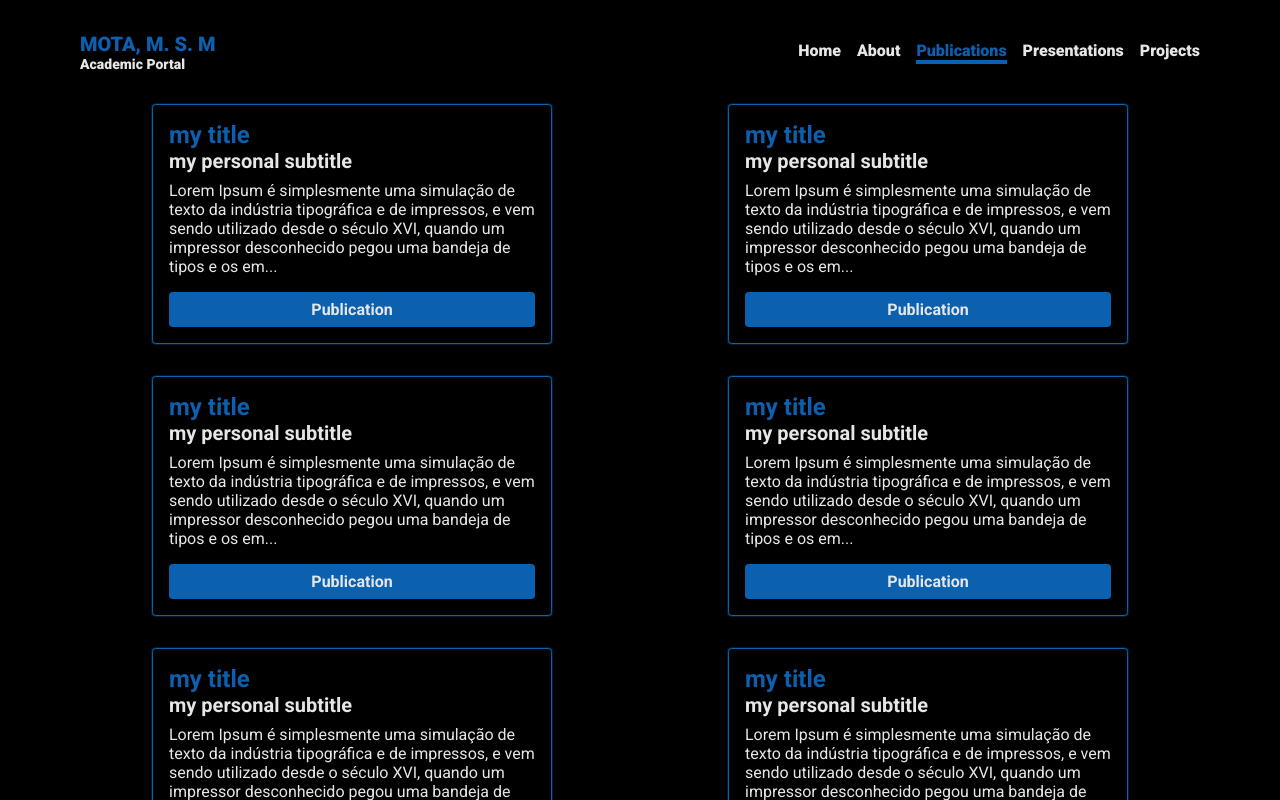
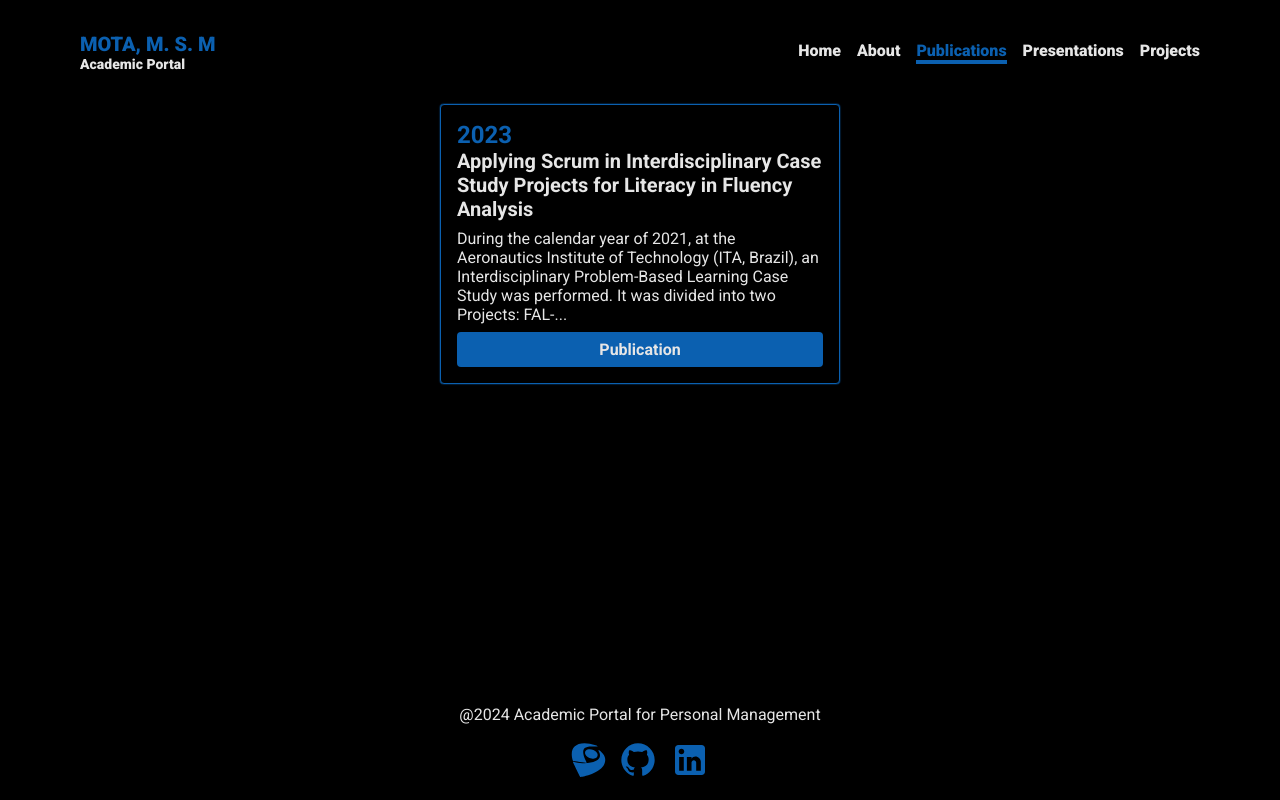
Before and after one commit to Matheus1714/academic-portifolio, a React (Vite) app: page /publications in a window 1280 px wide. Shown: the top 800 px of the page. Built offline with nearby package versions, Linux system fonts and the light colour scheme.

Commit message:
configure pages with data files

```diff
--- a/src/pages/About/index.tsx
+++ b/src/pages/About/index.tsx
@@ -1,56 +1,48 @@
-import { Container, PointTime, Profile, ProfileAuthor, ProfileContent, Timeline } from "./styled"
+import { EnumExperienceType, about } from "../../data/about"
+import { Container, PointTime, Profile, ProfileAuthor, ProfileContent, SectionTitle, Timeline } from "./styled"
 
 export function About(){
-    const experiences = [
-        {
-            year: 2023,
-            title: "ITA",
-            content: "Lorem ipsum dolor sit amet, consectetur adipiscing elit, sed do eiusmod tempor incididunt ut labore."
-        },
-        {
-            year: 2023,
-            title: "ITA",
-            content: "Lorem ipsum dolor sit amet, consectetur adipiscing elit, sed do eiusmod tempor incididunt ut labore."
-        },
-        {
-            year: 2023,
-            title: "ITA",
-            content: "Lorem ipsum dolor sit amet, consectetur adipiscing elit, sed do eiusmod tempor incididunt ut labore."
-        },
-        {
-            year: 2023,
-            title: "ITA",
-            content: "Lorem ipsum dolor sit amet, consectetur adipiscing elit, sed do eiusmod tempor incididunt ut labore."
-        },
-        {
-            year: 2023,
-            title: "ITA",
-            content: "Lorem ipsum dolor sit amet, consectetur adipiscing elit, sed do eiusmod tempor incididunt ut labore."
-        },
-        {
-            year: 2023,
-            title: "ITA",
-            content: "Lorem ipsum dolor sit amet, consectetur adipiscing elit, sed do eiusmod tempor incididunt ut labore."
-        },
-    ]
+    const {
+        experiences,
+        name,
+        scientificName,
+        imgProfile,
+        description,
+    } = about
+
+    const academicExperiences = experiences.filter(experience => experience.experienceType === EnumExperienceType.ACADEMIC)
+    const professionalExperiences = experiences.filter(experience => experience.experienceType === EnumExperienceType.PROFESSIONAL)
 
     return (
         <Container>
             <Profile>
                 <ProfileAuthor>
-                    <img src="http://github.com/Matheus1714.png" />
-                    <p>Maheus Silva Martins Mota</p>
-                    <p>Mota, M. S. M.</p>
+                    <img src={imgProfile.url} alt={imgProfile.alt} />
+                    <p>{name}</p>
+                    <p>{scientificName}</p>
                 </ProfileAuthor>
                 <ProfileContent>
                     <h1>About Me</h1>
-                    <p>Lorem ipsum dolor sit amet, consectetur adipiscing elit, sed do eiusmod tempor incididunt ut labore. Lorem ipsum dolor sit amet, consectetur adipiscing elit, sed do eiusmod tempor incididunt ut labore. Lorem ipsum dolor sit amet, consectetur adipiscing elit, sed do eiusmod tempor incididunt ut labore. Lorem ipsum dolor sit amet, consectetur adipiscing elit, sed do eiusmod tempor incididunt ut labore. Lorem ipsum dolor sit amet, consectetur adipiscing elit, sed do eiusmod tempor incididunt ut labore. Lorem ipsum dolor sit amet, consectetur adipiscing elit, sed do eiusmod tempor incididunt ut labore. Lorem ipsum dolor sit amet, consectetur adipiscing elit, sed do eiusmod tempor incididunt ut labore. Lorem ipsum dolor sit amet, consectetur adipiscing elit, sed do eiusmod tempor incididunt ut labore. Lorem ipsum dolor sit amet, consectetur adipiscing elit, sed do eiusmod tempor incididunt ut labore. Lorem ipsum dolor sit amet, consectetur adipiscing elit, sed do eiusmod tempor incididunt ut labore. Lorem ipsum dolor sit amet, consectetur adipiscing elit, sed do eiusmod tempor incididunt ut labore. Lorem ipsum dolor sit amet, consectetur adipiscing elit, sed do eiusmod tempor incididunt ut labore.</p>
+                    <p>{description}</p>
                 </ProfileContent>
             </Profile>
+
+            <SectionTitle>Academic Experience</SectionTitle>
             <Timeline>
-                {experiences.map(experience => (
-                    <PointTime>
-                        <h1>{experience.year}</h1>
+                {academicExperiences.map(experience => (
+                    <PointTime key={experience.content + experience.title}>
+                        <h1>{experience.endYear}</h1>
+                        <h2>{experience.title}</h2>
+                        <p>{experience.content}</p>
+                    </PointTime>
+                ))}
+            </Timeline>
+
+            <SectionTitle>Professinal Experience</SectionTitle>
+            <Timeline>
+                {professionalExperiences.map(experience => (
+                    <PointTime key={experience.content + experience.title}>
+                        <h1>{experience.startYear}</h1>
                         <h2>{experience.title}</h2>
                         <p>{experience.content}</p>
                     </PointTime>
--- a/src/pages/About/styled.ts
+++ b/src/pages/About/styled.ts
@@ -5,6 +5,13 @@ export const Container = styled.div`
     flex-direction: column;
     justify-content: center;
     align-items: center;
+`
+
+export const SectionTitle = styled.h1`
+    font-size: 3rem;
+    color: ${(props) => props.theme.blue};
+    font-weight: 800;
+    margin: 2rem 0;
 `
 
 export const Profile = styled.div`
@@ -94,6 +101,8 @@ export const PointTime = styled.li`
     width: var(--card-width);
     position: relative;
 
+    margin-bottom: 2rem;
+
     &:before{
         content: "";
         position: absolute;
--- a/src/pages/Publications/index.tsx
+++ b/src/pages/Publications/index.tsx
@@ -1,51 +1,18 @@
 import { Card } from "../../components/Card";
+import { PublicationProps, publications } from "../../data/publication";
 import { Container } from "./styled";
 
 export function Publications(){
     return (
         <Container>
-            <Card.Root>
-                <Card.Title title="my title" />
-                <Card.Subtitle subtitle="my personal subtitle" />
-                <Card.Content content="Lorem Ipsum é simplesmente uma simulação de texto da indústria tipográfica e de impressos, e vem sendo utilizado desde o século XVI, quando um impressor desconhecido pegou uma bandeja de tipos e os embaralhou para fazer um livro de modelos de tipos. Lorem Ipsum sobreviveu não só a cinco séculos, como também ao salto para a editoração eletrônica, permanecendo essencialmente inalterado. Se popularizou na década de 60, quando a Letraset lançou decalques contendo passagens de Lorem Ipsum, e mais recentemente quando passou a ser integrado a softwares de editoração eletrônica como Aldus PageMaker." />
-                <Card.Button title="Publication" url="https://github.com"/>
-            </Card.Root>
-            <Card.Root>
-                <Card.Title title="my title" />
-                <Card.Subtitle subtitle="my personal subtitle" />
-                <Card.Content content="Lorem Ipsum é simplesmente uma simulação de texto da indústria tipográfica e de impressos, e vem sendo utilizado desde o século XVI, quando um impressor desconhecido pegou uma bandeja de tipos e os embaralhou para fazer um livro de modelos de tipos. Lorem Ipsum sobreviveu não só a cinco séculos, como também ao salto para a editoração eletrônica, permanecendo essencialmente inalterado. Se popularizou na década de 60, quando a Letraset lançou decalques contendo passagens de Lorem Ipsum, e mais recentemente quando passou a ser integrado a softwares de editoração eletrônica como Aldus PageMaker." />
-                <Card.Button title="Publication" url="https://github.com"/>
-            </Card.Root>
-            <Card.Root>
-                <Card.Title title="my title" />
-                <Card.Subtitle subtitle="my personal subtitle" />
-                <Card.Content content="Lorem Ipsum é simplesmente uma simulação de texto da indústria tipográfica e de impressos, e vem sendo utilizado desde o século XVI, quando um impressor desconhecido pegou uma bandeja de tipos e os embaralhou para fazer um livro de modelos de tipos. Lorem Ipsum sobreviveu não só a cinco séculos, como também ao salto para a editoração eletrônica, permanecendo essencialmente inalterado. Se popularizou na década de 60, quando a Letraset lançou decalques contendo passagens de Lorem Ipsum, e mais recentemente quando passou a ser integrado a softwares de editoração eletrônica como Aldus PageMaker." />
-                <Card.Button title="Publication" url="https://github.com"/>
-            </Card.Root>
-            <Card.Root>
-                <Card.Title title="my title" />
-                <Card.Subtitle subtitle="my personal subtitle" />
-                <Card.Content content="Lorem Ipsum é simplesmente uma simulação de texto da indústria tipográfica e de impressos, e vem sendo utilizado desde o século XVI, quando um impressor desconhecido pegou uma bandeja de tipos e os embaralhou para fazer um livro de modelos de tipos. Lorem Ipsum sobreviveu não só a cinco séculos, como também ao salto para a editoração eletrônica, permanecendo essencialmente inalterado. Se popularizou na década de 60, quando a Letraset lançou decalques contendo passagens de Lorem Ipsum, e mais recentemente quando passou a ser integrado a softwares de editoração eletrônica como Aldus PageMaker." />
-                <Card.Button title="Publication" url="https://github.com"/>
-            </Card.Root>
-            <Card.Root>
-                <Card.Title title="my title" />
-                <Card.Subtitle subtitle="my personal subtitle" />
-                <Card.Content content="Lorem Ipsum é simplesmente uma simulação de texto da indústria tipográfica e de impressos, e vem sendo utilizado desde o século XVI, quando um impressor desconhecido pegou uma bandeja de tipos e os embaralhou para fazer um livro de modelos de tipos. Lorem Ipsum sobreviveu não só a cinco séculos, como também ao salto para a editoração eletrônica, permanecendo essencialmente inalterado. Se popularizou na década de 60, quando a Letraset lançou decalques contendo passagens de Lorem Ipsum, e mais recentemente quando passou a ser integrado a softwares de editoração eletrônica como Aldus PageMaker." />
-                <Card.Button title="Publication" url="https://github.com"/>
-            </Card.Root>
-            <Card.Root>
-                <Card.Title title="my title" />
-                <Card.Subtitle subtitle="my personal subtitle" />
-                <Card.Content content="Lorem Ipsum é simplesmente uma simulação de texto da indústria tipográfica e de impressos, e vem sendo utilizado desde o século XVI, quando um impressor desconhecido pegou uma bandeja de tipos e os embaralhou para fazer um livro de modelos de tipos. Lorem Ipsum sobreviveu não só a cinco séculos, como também ao salto para a editoração eletrônica, permanecendo essencialmente inalterado. Se popularizou na década de 60, quando a Letraset lançou decalques contendo passagens de Lorem Ipsum, e mais recentemente quando passou a ser integrado a softwares de editoração eletrônica como Aldus PageMaker." />
-                <Card.Button title="Publication" url="https://github.com"/>
-            </Card.Root>
-            <Card.Root>
-                <Card.Title title="my title" />
-                <Card.Subtitle subtitle="my personal subtitle" />
-                <Card.Content content="Lorem Ipsum é simplesmente uma simulação de texto da indústria tipográfica e de impressos, e vem sendo utilizado desde o século XVI, quando um impressor desconhecido pegou uma bandeja de tipos e os embaralhou para fazer um livro de modelos de tipos. Lorem Ipsum sobreviveu não só a cinco séculos, como também ao salto para a editoração eletrônica, permanecendo essencialmente inalterado. Se popularizou na década de 60, quando a Letraset lançou decalques contendo passagens de Lorem Ipsum, e mais recentemente quando passou a ser integrado a softwares de editoração eletrônica como Aldus PageMaker." />
-                <Card.Button title="Publication" url="https://github.com"/>
-            </Card.Root>
+            {publications.map((publication : PublicationProps) => (
+                <Card.Root key={publication.doi}>
+                    <Card.Title title={publication.publicationYear.toString()} />
+                    <Card.Subtitle subtitle={publication.title} />
+                    <Card.Content content={publication.abstract} />
+                    <Card.Button title="Publication" url={publication.url}/>
+                </Card.Root>
+            ))}
         </Container>
     )
 }
```
